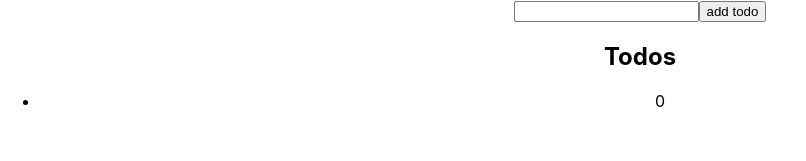
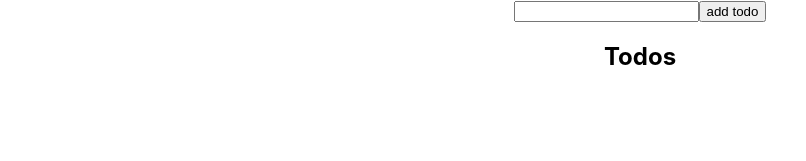
Before and after one commit to JackyLeungOOCL/react-todo-list, a React (Create React App) app: page / in a window 1280 px wide. Shown: the top 161 px of the page, without its empty margins (0-806 px from the left). Built offline with nearby package versions, Linux system fonts and the light colour scheme.

Commit message:
[LEUNGJA] feat: add user input to todo list

```diff
--- a/src/App.js
+++ b/src/App.js
@@ -9,15 +9,9 @@ class App extends Component {
     todoList : []
   }
 
-  addTodo = (task) => {
-    this.state.todoList.push(task);
-    console.log(this.state.todoList);
-  }
-
   render() {
     return (
       <div className="App">
-        <UserInput onUpdate={this.addTodo} />
         <TodoList todoList={this.state.todoList} />
       </div>
     );
--- a/src/Components/TodoList.js
+++ b/src/Components/TodoList.js
@@ -1,19 +1,30 @@
 import React, { Component } from 'react';
+import UserInput from './UserInput';
 import Todo from './Todo';
 
 export default class TodoList extends Component {
   state = {
-    todoList : new Array(1).fill(0)
+    todoList : []
   };
+
+  addTodo = (task) => {
+    if (task != "") {
+      this.state.todoList.push(task);
+      this.setState({
+        todoList : this.state.todoList
+      })
+    }
+  }
 
   render() {
     return (
       <div>
+        <UserInput onUpdate={this.addTodo} />
         <h2>Todos</h2>
         <ul>
           {this.state.todoList.map((todo) => <Todo task={todo}/>)}
         </ul>
       </div>
-    )
+    );
   }
 }
```
